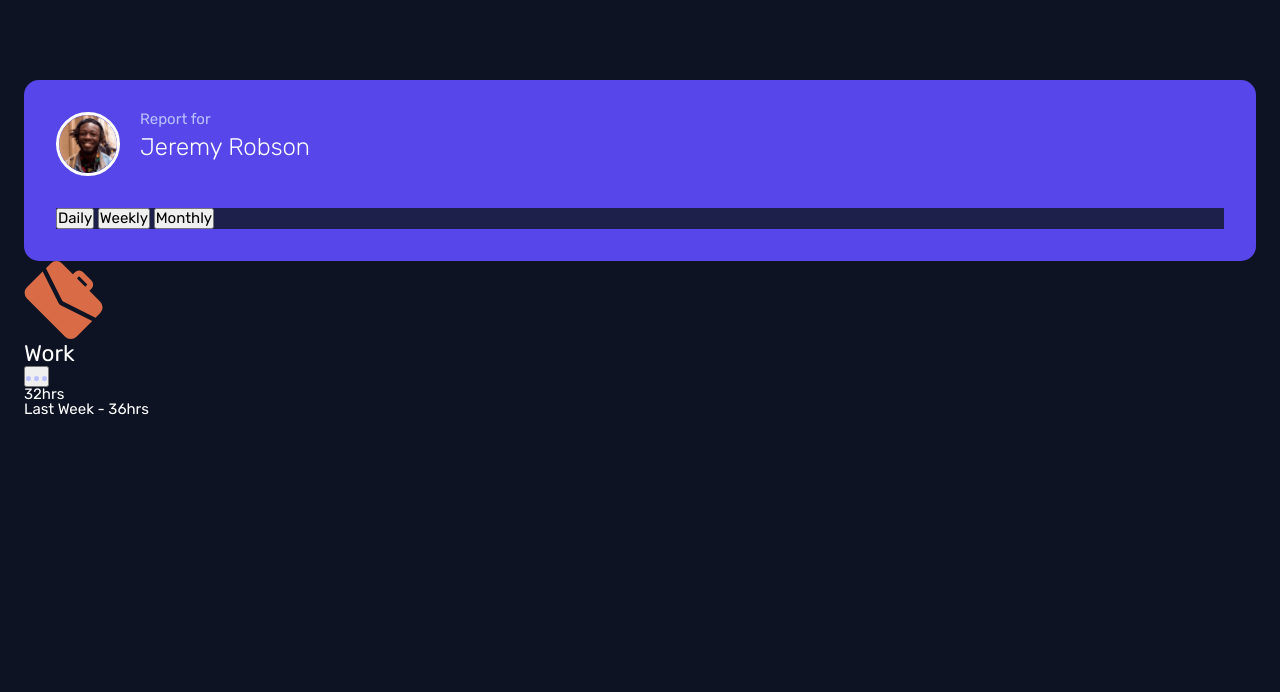
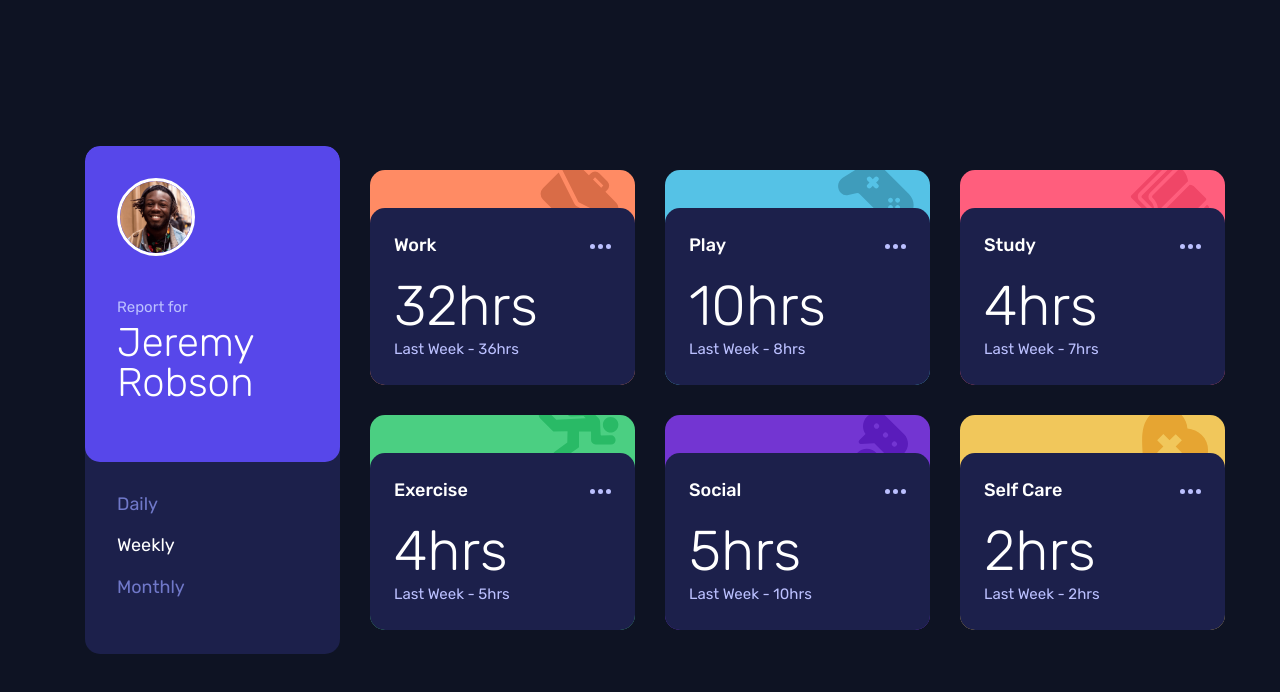
Before and after one commit to Fixito/time-tracking-dashboard, a plain HTML site: page index.html in a window 1280 px wide. Drawn offline with Linux system fonts and the light colour scheme.

Commit message:
Style cards and add javascript

```diff
--- /dev/null
+++ b/app.js
@@ -0,0 +1,81 @@
+const { default: data } = await import('./data.json', {
+  with: { type: 'json' },
+});
+
+const timeTrackingSection = document.querySelector('.time-tracking');
+const dashboardBtns = document.querySelectorAll('.dashboard__button');
+
+function displayTimeTrackingData(data, timeframe) {
+  const newData = data
+    .map((item) => {
+      const {
+        title,
+        timeframes: {
+          [timeframe]: { current, previous },
+        },
+      } = item;
+
+      const timeframeLabel =
+        timeframe === 'daily'
+          ? 'Day'
+          : timeframe === 'weekly'
+          ? 'Week'
+          : 'Month';
+
+      return `
+      <article class="time-tracking__card">
+          <img
+            src="./images/icon-${
+              title === 'Self Care'
+                ? 'self-care'
+                : title.toLowerCase()
+            }.svg"
+            alt=""
+            class="time-tracking__card-icon"
+          />
+          <header class="time-tracking__card-header">
+            <div class="time-tracking__header-top">
+              <h3 class="time-tracking__title">${title}</h3>
+              <button
+                class="time-tracking__options"
+                aria-label="More options"
+              >
+                <svg
+                  width="21"
+                  height="5"
+                  xmlns="http://www.w3.org/2000/svg"
+                >
+                  <path
+                    d="M2.5 0a2.5 2.5 0 1 1 0 5 2.5 2.5 0 0 1 0-5Zm8 0a2.5 2.5 0 1 1 0 5 2.5 2.5 0 0 1 0-5Zm8 0a2.5 2.5 0 1 1 0 5 2.5 2.5 0 0 1 0-5Z"
+                    fill="#BBC0FF"
+                    fill-rule="evenodd"
+                  />
+                </svg>
+              </button>
+            </div>
+            <div class="time-tracking__details">
+              <span class="time-tracking__time">${current}hrs</span>
+              <p class="time-tracking__previous">Last ${timeframeLabel} - ${previous}hrs</p>
+            </div>
+          </header>
+        </article>`;
+    })
+    .join('');
+
+  timeTrackingSection.insertAdjacentHTML('beforeend', newData);
+}
+
+displayTimeTrackingData(data, 'weekly');
+
+dashboardBtns.forEach((btn) => {
+  btn.addEventListener('click', (e) => {
+    const selectedBtn = e.target;
+    const timeframe = selectedBtn.dataset.timeframe;
+
+    timeTrackingSection.innerHTML = '';
+    displayTimeTrackingData(data, timeframe);
+
+    dashboardBtns.forEach((btn) => btn.classList.remove('active'));
+    selectedBtn.classList.add('active');
+  });
+});
--- a/index.html
+++ b/index.html
@@ -17,6 +17,8 @@
     <link rel="stylesheet" href="./styles/normalize.css" />
     <!-- css -->
     <link rel="stylesheet" href="./styles/style.css" />
+    <!-- javascript -->
+    <script type="module" src="./app.js"></script>
   </head>
   <body>
     <main class="dashboard">
@@ -29,46 +31,28 @@
           />
           <div class="user__info">
             <p class="user__report">Report for</p>
-            <h1 class="user__name">Jeremy Robson</h1>
+            <h1 class="user__name">
+              <span>Jeremy</span> <span>Robson</span>
+            </h1>
           </div>
         </div>
-
-        <div class="dashboard__controls">
-          <button class="dashboard__button">Daily</button>
-          <button class="dashboard__button">Weekly</button>
-          <button class="dashboard__button">Monthly</button>
-        </div>
+        <nav class="dashboard__controls">
+          <button class="dashboard__button" data-timeframe="daily">
+            Daily
+          </button>
+          <button
+            class="dashboard__button active"
+            data-timeframe="weekly"
+          >
+            Weekly
+          </button>
+          <button class="dashboard__button" data-timeframe="monthly">
+            Monthly
+          </button>
+        </nav>
       </header>
-
       <section class="time-tracking">
         <h2 class="sr-only">Time tracking</h2>
-
-        <article class="time-tracking__card">
-          <img src="./images/icon-work.svg" alt="" />
-          <header class="time-tracking__card-header">
-            <h2 class="time-tracking__title">Work</h2>
-            <button
-              class="time-tracking__options"
-              aria-label="More options"
-            >
-              <svg
-                width="21"
-                height="5"
-                xmlns="http://www.w3.org/2000/svg"
-              >
-                <path
-                  d="M2.5 0a2.5 2.5 0 1 1 0 5 2.5 2.5 0 0 1 0-5Zm8 0a2.5 2.5 0 1 1 0 5 2.5 2.5 0 0 1 0-5Zm8 0a2.5 2.5 0 1 1 0 5 2.5 2.5 0 0 1 0-5Z"
-                  fill="#BBC0FF"
-                  fill-rule="evenodd"
-                />
-              </svg>
-            </button>
-          </header>
-          <div class="time-tracking__details">
-            <span class="time-tracking__time">32hrs</span>
-            <p class="time-tracking__previous">Last Week - 36hrs</p>
-          </div>
-        </article>
       </section>
     </main>
   </body>
--- a/styles/style.css
+++ b/styles/style.css
@@ -15,23 +15,18 @@
 
   /* blue */
   --clr-blue-light: #55c2e6;
-  --clr-blue-dark: #3f9cbb;
 
   /* purpke */
   --clr-purple-light: #7335d2;
-  --clr-purple-dark: #5a1cbb;
 
   /* orange */
-  --clr-orange-light: #d96c47;
-  --clr-orange-dark: #ff8b64;
+  --clr-orange-light: #ff8b64;
 
   /* red */
   --clr-red-light: #ff5e7d;
-  --clr-red-dark: #f04667;
 
   /* yellow */
   --clr-yellow-light: #f1c75b;
-  --clr-yellow-dark: #e6a532;
 
   /* grey */
   --clr-neutral-100: #d8d8d8;
@@ -46,11 +41,13 @@
   --fs-base: 1rem;
   --fs-lg: 1.125rem;
   --fs-2xl: 1.5rem;
+  --fs-3xl: 2rem;
   --fs-4xl: 2.5rem;
   --fs-6xl: 3.5rem;
 
   --fw-light: 300;
   --fw-regular: 400;
+  --fw-medium: 500;
 
   /* rest of vars */
   --rounded-2xl: 0.9375rem;
@@ -85,6 +82,12 @@ h4 {
   line-height: 1;
 }
 
+button {
+  cursor: pointer;
+  border: none;
+  background: transparent;
+}
+
 .sr-only {
   position: absolute;
   width: 1px;
@@ -102,16 +105,17 @@ h4 {
 }
 
 .dashboard__header {
-  background-color: var(--clr--primary-300);
+  background-color: var(--clr--primary-500);
   border-radius: var(--rounded-2xl);
-  padding: 2rem;
-  border-radius: var(--rounded-2xl);
+  overflow: hidden;
 }
 
 .user {
+  background-color: var(--clr--primary-300);
+  border-radius: var(--rounded-2xl);
   display: flex;
   gap: 1.25rem;
-  padding-block-end: 2rem;
+  padding: 2rem;
 }
 
 .user__avatar {
@@ -137,5 +141,162 @@ h4 {
 }
 
 .dashboard__controls {
+  padding: 2rem;
+  display: flex;
+  justify-content: space-between;
+}
+
+.dashboard__button {
+  color: var(--clr--primary-200);
+  font-size: var(--fs-lg);
+}
+
+.dashboard__button:hover {
+  color: var(--clr-white);
+}
+
+.dashboard__button.active {
+  color: var(--clr-white);
+}
+
+.time-tracking {
+  padding-block: 1.5rem;
+  display: grid;
+  gap: 1.5rem;
+}
+
+/* card */
+.time-tracking__card {
+  border-radius: var(--rounded-2xl);
+  padding-block-start: 2.375rem;
+  position: relative;
+  overflow: hidden;
+}
+
+.time-tracking__card:nth-of-type(1) {
+  background-color: var(--clr-orange-light);
+}
+
+.time-tracking__card:nth-of-type(2) {
+  background-color: var(--clr-blue-light);
+}
+
+.time-tracking__card:nth-of-type(3) {
+  background-color: var(--clr-red-light);
+}
+
+.time-tracking__card:nth-of-type(4) {
+  background-color: var(--clr-green-light);
+}
+
+.time-tracking__card:nth-of-type(5) {
+  background-color: var(--clr-purple-light);
+}
+
+.time-tracking__card:nth-of-type(6) {
+  background-color: var(--clr-yellow-light);
+}
+
+.time-tracking__card-icon {
+  position: absolute;
+  right: 1rem;
+  top: -0.5rem;
+}
+
+.time-tracking__card-header {
+  position: relative;
+  z-index: 1;
+  border-start-start-radius: var(--rounded-2xl);
+  border-start-end-radius: var(--rounded-2xl);
+  padding: 1.75rem 1.5rem;
   background-color: var(--clr--primary-500);
 }
+
+.time-tracking__header-top {
+  display: flex;
+  justify-content: space-between;
+}
+
+.time-tracking__title {
+  font-size: var(--fs-lg);
+  font-weight: var(--fw-medium);
+}
+
+.time-tracking__options {
+  color: var(--clr--primary-100);
+}
+
+.time-tracking__options:hover path {
+  fill: var(--clr-white);
+}
+
+.time-tracking__details {
+  margin-block-start: 0.375rem;
+  display: flex;
+  justify-content: space-between;
+  align-items: center;
+}
+
+.time-tracking__time {
+  font-size: var(--fs-3xl);
+  font-weight: var(--fw-light);
+}
+
+.time-tracking__previous {
+  color: var(--clr--primary-100);
+}
+
+@media screen and (min-width: 1024px) {
+  body {
+    min-block-size: 100dvh;
+    display: grid;
+    place-items: center;
+  }
+
+  .dashboard {
+    max-inline-size: 1110px;
+    margin-inline: auto;
+    padding-block: 0;
+    display: grid;
+    grid-template-columns: 255px 855px;
+    gap: 30px;
+  }
+
+  .user {
+    display: flex;
+    flex-direction: column;
+    gap: 2.75rem;
+  }
+
+  .user__avatar {
+    inline-size: 78px;
+  }
+
+  .user__name {
+    font-size: var(--fs-4xl);
+    display: flex;
+    flex-direction: column;
+  }
+
+  .dashboard__controls {
+    flex-direction: column;
+    align-items: start;
+    gap: 21px;
+  }
+
+  .time-tracking {
+    grid-template-columns: repeat(3, 1fr);
+    gap: 30px;
+  }
+
+  .time-tracking__details {
+    margin-block-start: 1.5rem;
+    flex-direction: column;
+    align-items: start;
+    gap: 0.5rem;
+  }
+
+  .time-tracking__time {
+    font-size: var(--fs-6xl);
+  }
+}
```
Also changed, not shown: content.txt (deleted), 2 other files.
